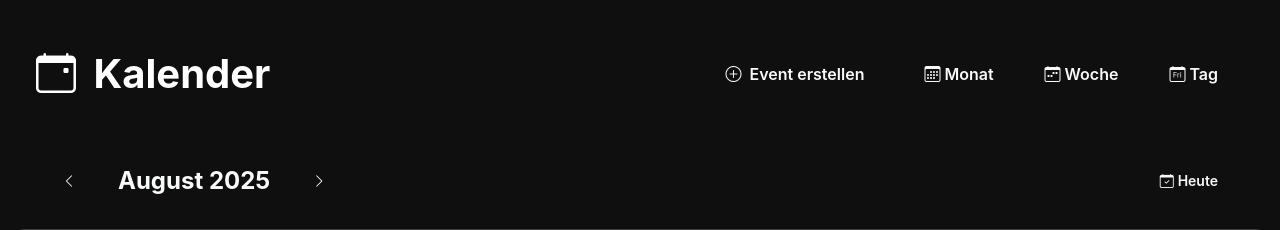
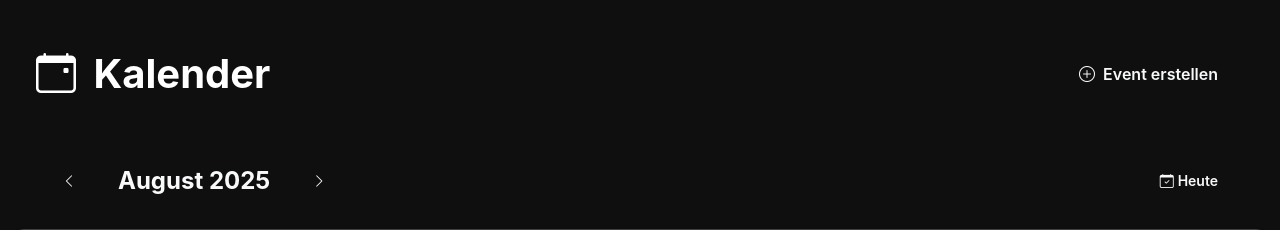
Before and after one commit to EYGjamie/EntropyGaming, a Flask app: page /calender/ in a window 1280 px wide; the page is wider, and only the part inside the window is pictured. Shown: the part 125-355 px from the top of that part. Run offline with Flask 3, Linux system fonts and the light colour scheme; a user stored in the database is signed in; data comes from the database, SQL or seed files in the repository; both versions use the stored data as it was after the commit; data that the repository does not hold is empty; some libraries are stand-ins or nearby versions.

Commit message:
Kalender 2nd update

```diff
--- a/webapp/internal/templates/calender/index.html
+++ b/webapp/internal/templates/calender/index.html
@@ -25,7 +25,7 @@
                                 <i class="bi bi-plus-circle me-1"></i>
                                 Event erstellen
                             </button>
-                            <div class="btn-group" role="group">
+                            <!-- <div class="btn-group" role="group">
                                 <button type="button" class="btn btn-outline-light" onclick="changeView('month')" id="monthViewBtn">
                                     <i class="bi bi-calendar3 me-1"></i>Monat
                                 </button>
@@ -35,7 +35,7 @@
                                 <button type="button" class="btn btn-outline-light" onclick="changeView('day')" id="dayViewBtn">
                                     <i class="bi bi-calendar-day me-1"></i>Tag
                                 </button>
-                            </div>
+                            </div> -->
                         </div>
                     </div>
                 </div>
```
Also changed, not shown: db/data/test.db.
